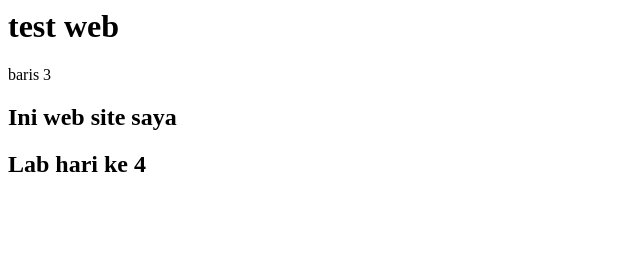
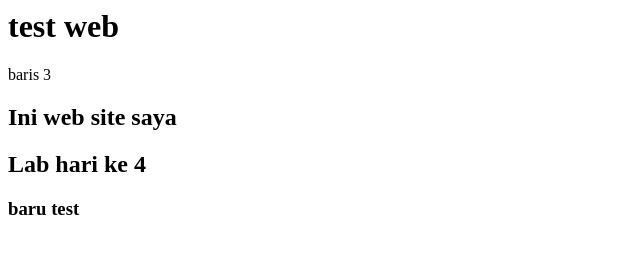
Before and after one commit to andriatmoko/apps-andriatmoko, a plain HTML site: page repo-git/index.html in a window 1280 px wide. Shown: the full height of the page, 0-640 px from the left. Drawn offline with Linux system fonts and the light colour scheme.

Commit message:
Update index.html

```diff
--- a/repo-git/index.html
+++ b/repo-git/index.html
@@ -3,3 +3,4 @@ baris 3
 <link rel="tylesheet" href="style/style.css">
 <h2>Ini web site saya</h2>
 <h2>Lab hari ke 4</h2>
+<h3>baru test</h3>
```
